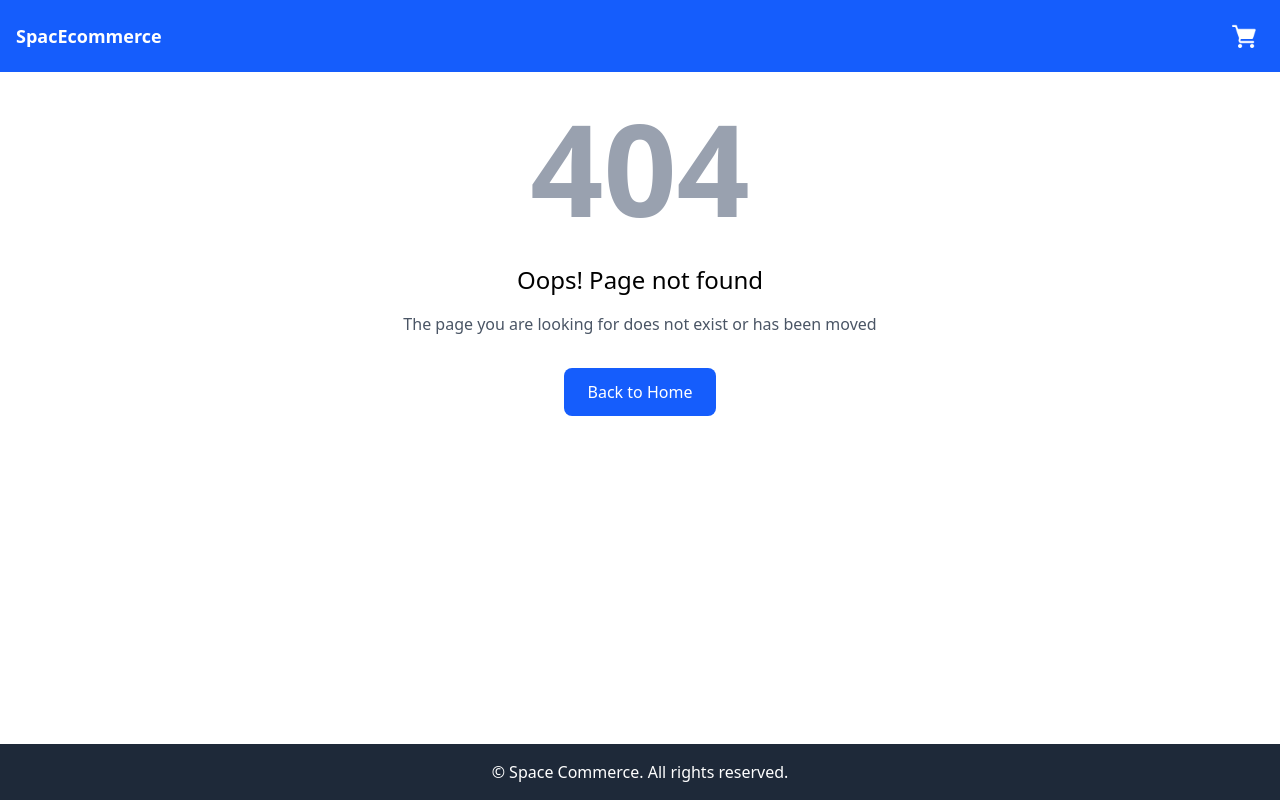
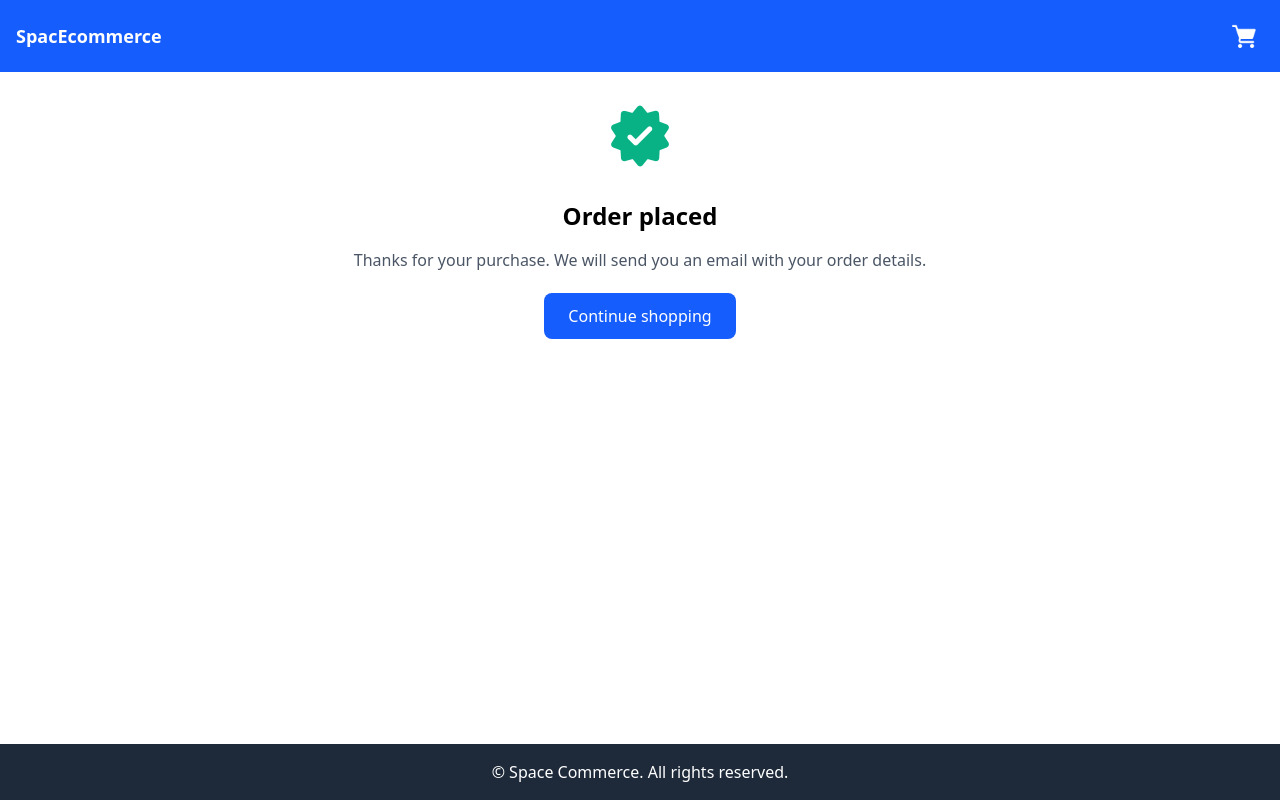
Before and after one commit to Rafaelbra/ecommerce-project, a React (Vite) app: page /checkout/success in a window 1280 px wide. Before the commit this address had no page. Built offline with nearby package versions, Linux system fonts and the light colour scheme.

Commit message:
Adding a Checkout success page

```diff
--- a/src/App.jsx
+++ b/src/App.jsx
@@ -9,6 +9,7 @@ import Product from './pages/Product'
 import NotFound from './pages/NotFound'
 import { Cartprovider } from './context/CartProvider'
 import Cart from './pages/Cart'
+import CheckoutSuccess from './pages/CheckoutSuccess'
 
 const queryClient = new QueryClient();
 
@@ -34,6 +35,7 @@ function App() {
           <Route path='/products/:id' element={<Product />}/>
           <Route path='/checkout' element={<Checkout />} />
           <Route path='/cart' element={<Cart />} />
+          <Route path='/checkout/success' element={<CheckoutSuccess />} />
           <Route path='*' element={<NotFound />} />
         </Route>
        </Routes>
--- a/src/context/CartProvider.jsx
+++ b/src/context/CartProvider.jsx
@@ -55,8 +55,12 @@ export function Cartprovider({children}) {
         cartTotal = cartTotal + itemTotal;
     }
 
+    const clearCart = () => {
+        setItems([]);
+    }
+
     return (
-        <CartContext.Provider value={{items, addItem, removeItem, updateQuantity, cartCount, cartTotal}}>
+        <CartContext.Provider value={{items, addItem, removeItem, updateQuantity, clearCart, cartCount, cartTotal}}>
             {children}
         </CartContext.Provider>
     )
--- a/src/pages/Checkout.jsx
+++ b/src/pages/Checkout.jsx
@@ -3,10 +3,12 @@ import { CartContext } from "../context/CartContext"
 import CartSummary from "../components/CartSummary";
 import CheckoutForm from "../components/CheckoutForm";
 import { useCheckout } from "../hooks/useCheckout";
+import { useNavigate } from "react-router";
 
 export default function Checkout() {
-  const {items, cartTotal} = use(CartContext);
+  const {items, cartTotal, clearCart} = use(CartContext);
   const {mutateAsync : submitCheckout} = useCheckout();
+  const navigate = useNavigate();
 
   if (items.length === 0) return (
     <div className='p-8 max-w-4xl mx-auto'>
@@ -31,7 +33,9 @@ export default function Checkout() {
         zipCode: formData.get('zipCode'),
       },
     };
-    await submitCheckout(orderData)
+    await submitCheckout(orderData);
+    clearCart();
+    navigate('/checkout/success');
     } catch (error) {
       console.log(`Checkout failed: ${error}`)
       alert('Failed to process the checkout')
--- /dev/null
+++ b/src/pages/CheckoutSuccess.jsx
@@ -0,0 +1,22 @@
+import { Link } from "react-router"
+import checkIcon from '../assets/checkIcon.png'
+
+
+const CheckoutSuccess = () => {
+  return (
+    <div className="p-8 max-w-4xl mx-auto text-center">
+        <div className="mb-8">
+            <img src={checkIcon} alt="Checkout success" className="w-16 h-16 mx-auto" />
+        </div>
+        <h1 className="text-2xl font-bold mb-4">Order placed</h1>
+        <p className="text-gray-600 mb-8">
+            Thanks for your purchase. We will send you an email with your order details.
+        </p>
+        <Link to='/' className="bg-blue-600 text-white px-6 py-3 rounded-lg hover:bg-blue-700 transition-colors">
+            Continue shopping
+        </Link>
+    </div>
+  )
+}
+
+export default CheckoutSuccess
```
Also changed, not shown: src/assets/checkIcon.png (added).
